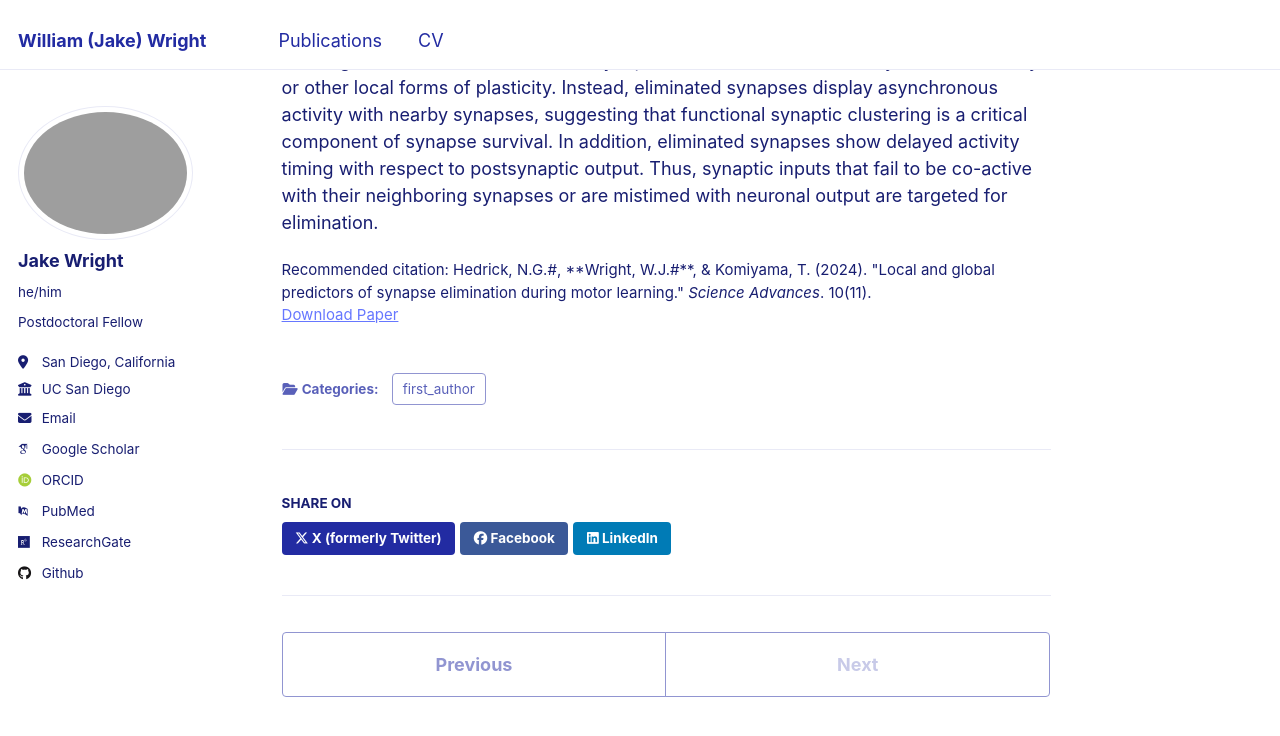
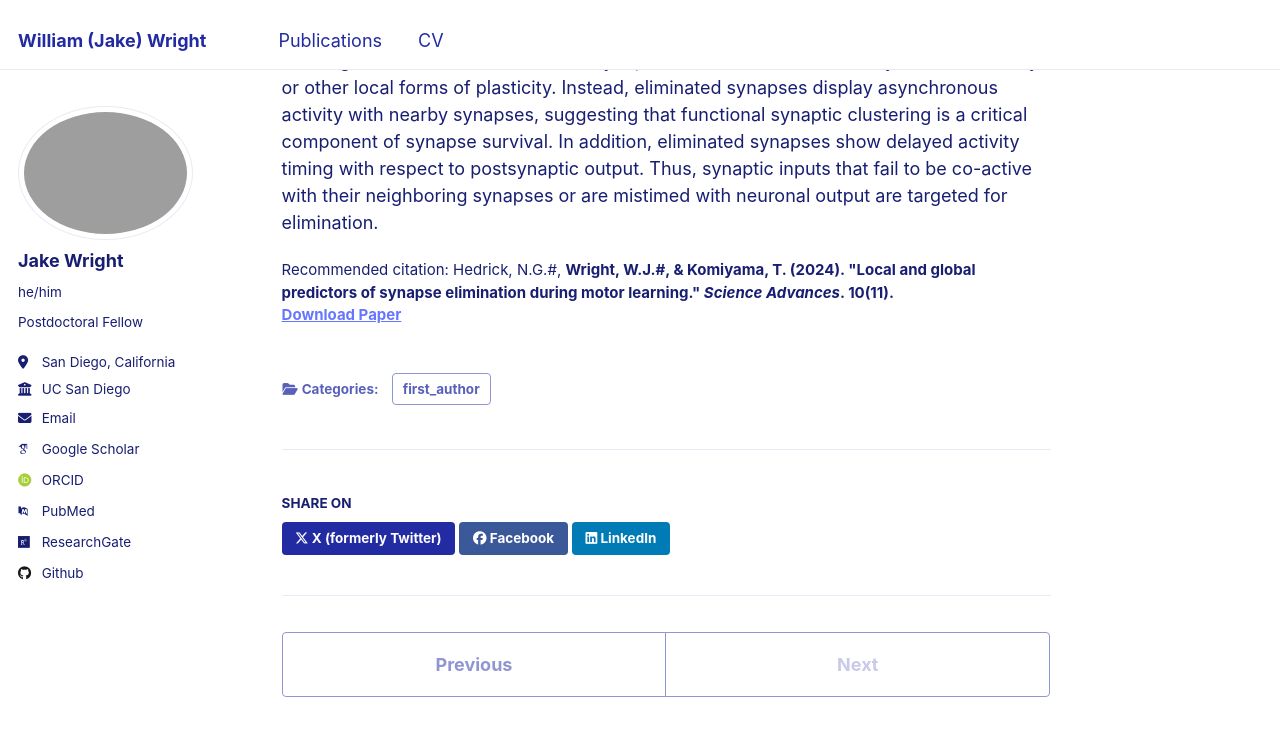
Before and after one commit to wjakewright/wjakewright.github.io, a Jekyll site: the page built from _publications/Hedrick_et_al_2024_Sci_Adv.md, in a window 1280 px wide and 900 px high, scrolled down 373 px. Shown: the top 736 px of the window. Built offline with Jekyll 4.4.1, drawn with Linux system fonts in a browser that asks for light colours; some web fonts are replaced.

```diff
--- a/_publications/Hedrick_et_al_2024_Sci_Adv.md
+++ b/_publications/Hedrick_et_al_2024_Sci_Adv.md
@@ -7,7 +7,7 @@ excerpt: 'These findings represent the first characterization of the functional
 date: 2024-03-15
 venue: 'Science Advances'
 paperurl: 'https://www.science.org/doi/full/10.1126/sciadv.adk0540'
-citation: 'Hedrick, N.G.#, **Wright, W.J.#**, & Komiyama, T. (2024). &quot;Local and global predictors of synapse elimination during motor learning.&quot; <i>Science Advances</i>. 10(11).'
+citation: 'Hedrick, N.G.#, <b>Wright, W.J.#<b>, & Komiyama, T. (2024). &quot;Local and global predictors of synapse elimination during motor learning.&quot; <i>Science Advances</i>. 10(11).'
 ---
 
 During learning, synaptic connections between excitatory neurons in the brain display considerable dynamism, with new connections being added and old connections eliminated. Synapse elimination offers an opportunity to understand the features of synapses that the brain deems dispensable. However, with limited observations of synaptic activity and plasticity in vivo, the features of synapses subjected to elimination remain poorly understood. Here, we examined the functional basis of synapse elimination in the apical dendrites of L2/3 neurons in the primary motor cortex throughout motor learning. We found no evidence that synapse elimination is facilitated by a lack of activity or other local forms of plasticity. Instead, eliminated synapses display asynchronous activity with nearby synapses, suggesting that functional synaptic clustering is a critical component of synapse survival. In addition, eliminated synapses show delayed activity timing with respect to postsynaptic output. Thus, synaptic inputs that fail to be co-active with their neighboring synapses or are mistimed with neuronal output are targeted for elimination.
```
